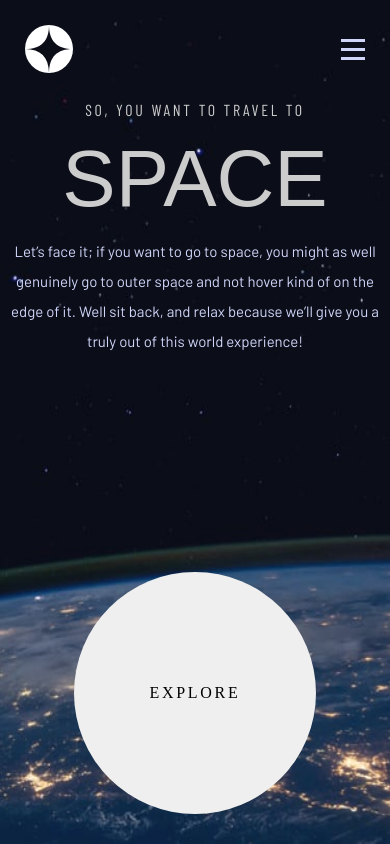
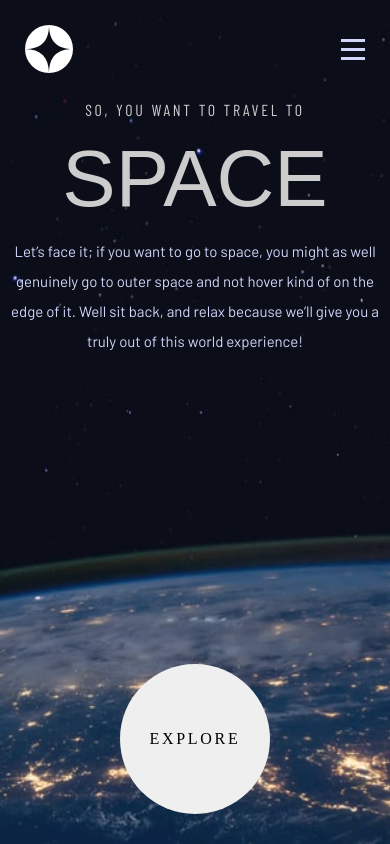
Before and after one commit to Oumar-1/space-torism, a React (Create React App) app: page / in a window 390 px wide. Built offline with nearby package versions, Linux system fonts and the light colour scheme; a web font is replaced by a local one.

Commit message:
fix huge button on mobiles

```diff
--- a/src/sass/components/_home.scss
+++ b/src/sass/components/_home.scss
@@ -45,4 +45,12 @@
       width: 242px;
     }
   }
+  @media (max-width: 411px) {
+    max-height: 100vh;
+    overflow: hidden;
+    .explore-btn {
+      width: 150px;
+    }
+
+  }
 }
```
